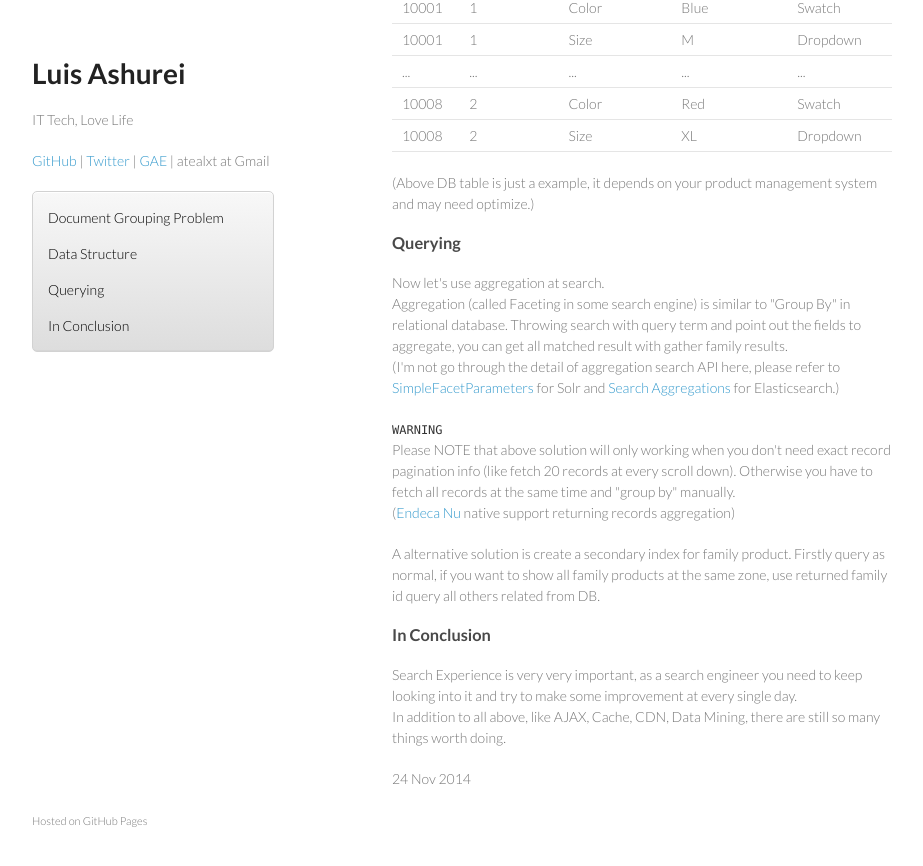
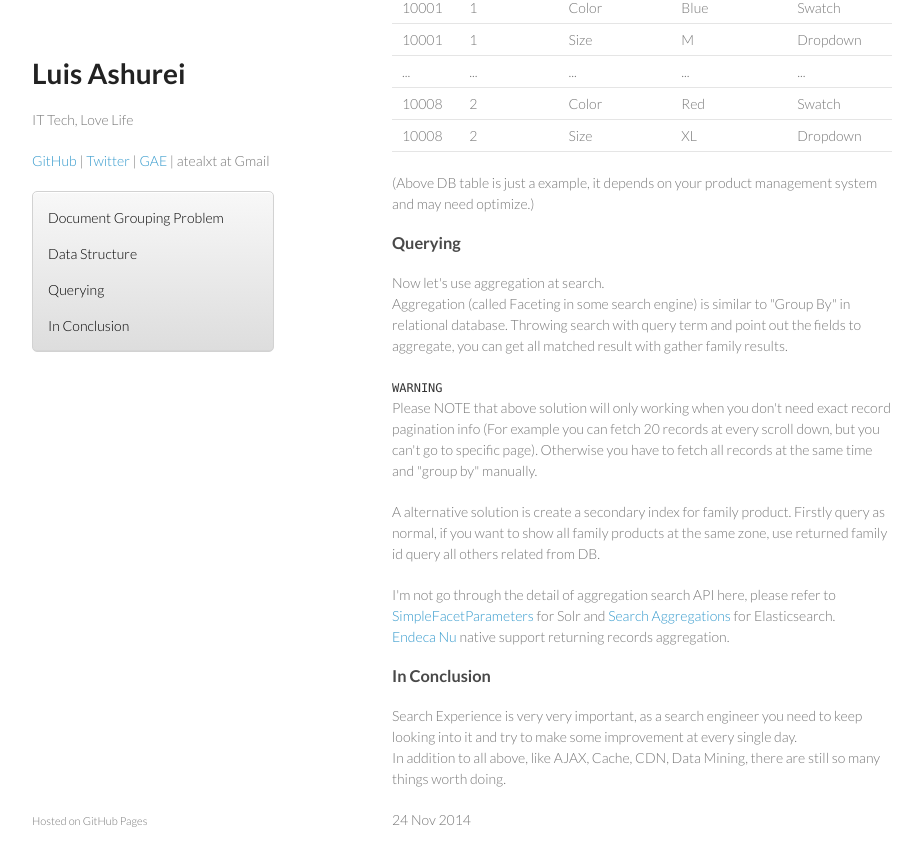
Before and after one commit to atealxt/atealxt.github.io, a Jekyll site: the page built from _posts/2014-11-24-document-grouping-problem.html, in a window 1280 px wide and 900 px high, scrolled down 937 px. Shown: the top 866 px of the window, without its empty margins (178-1101 px from the left). Built offline with Jekyll 4.4.1, drawn with Linux system fonts in a browser that asks for light colours; comment, search, counter and statistics services are not loaded.

Commit message:
Update 2014-11-24-document-grouping-problem.html

```diff
--- a/_posts/2014-11-24-document-grouping-problem.html
+++ b/_posts/2014-11-24-document-grouping-problem.html
@@ -166,20 +166,23 @@ Querying
 <p>
 Now let's use aggregation at search. <br>
 Aggregation (called Faceting in some search engine) is similar to "Group By" in relational database.
-Throwing search with query term and point out the fields to aggregate, you can get all matched result with gather family results.<br>
-(I'm not go through the detail of aggregation search API here, please refer to <a href="https://wiki.apache.org/solr/SimpleFacetParameters" target="_blank">SimpleFacetParameters</a> for Solr and <a href="http://www.elasticsearch.org/guide/en/elasticsearch/reference/current/search-aggregations.html" target="_blank">Search Aggregations</a> for Elasticsearch.)
+Throwing search with query term and point out the fields to aggregate, you can get all matched result with gather family results.
 </p>
 
 <p>
 <code>WARNING</code><br>
-Please NOTE that above solution will only working when you don't need exact record pagination info (like fetch 20 records at every scroll down).
-Otherwise you have to fetch all records at the same time and "group by" manually.<br>
-(<a href="https://docs.oracle.com/cd/E29584_01/webhelp/mdex_basicDev/src/rbdv_urlparams_nu.html" target="_blank">Endeca Nu</a> native support returning records aggregation)
+Please NOTE that above solution will only working when you don't need exact record pagination info (For example you can fetch 20 records at every scroll down, but you can't go to specific page).
+Otherwise you have to fetch all records at the same time and "group by" manually.
 </p>
 
 <p>
 A alternative solution is create a secondary index for family product.
 Firstly query as normal, if you want to show all family products at the same zone, use returned family id query all others related from DB.
+</p>
+
+<p>
+I'm not go through the detail of aggregation search API here, please refer to <a href="https://wiki.apache.org/solr/SimpleFacetParameters" target="_blank">SimpleFacetParameters</a> for Solr and <a href="http://www.elasticsearch.org/guide/en/elasticsearch/reference/current/search-aggregations.html" target="_blank">Search Aggregations</a> for Elasticsearch.<br>
+<a href="https://docs.oracle.com/cd/E29584_01/webhelp/mdex_basicDev/src/rbdv_urlparams_nu.html" target="_blank">Endeca Nu</a> native support returning records aggregation.
 </p>
 
 <h3>
```
